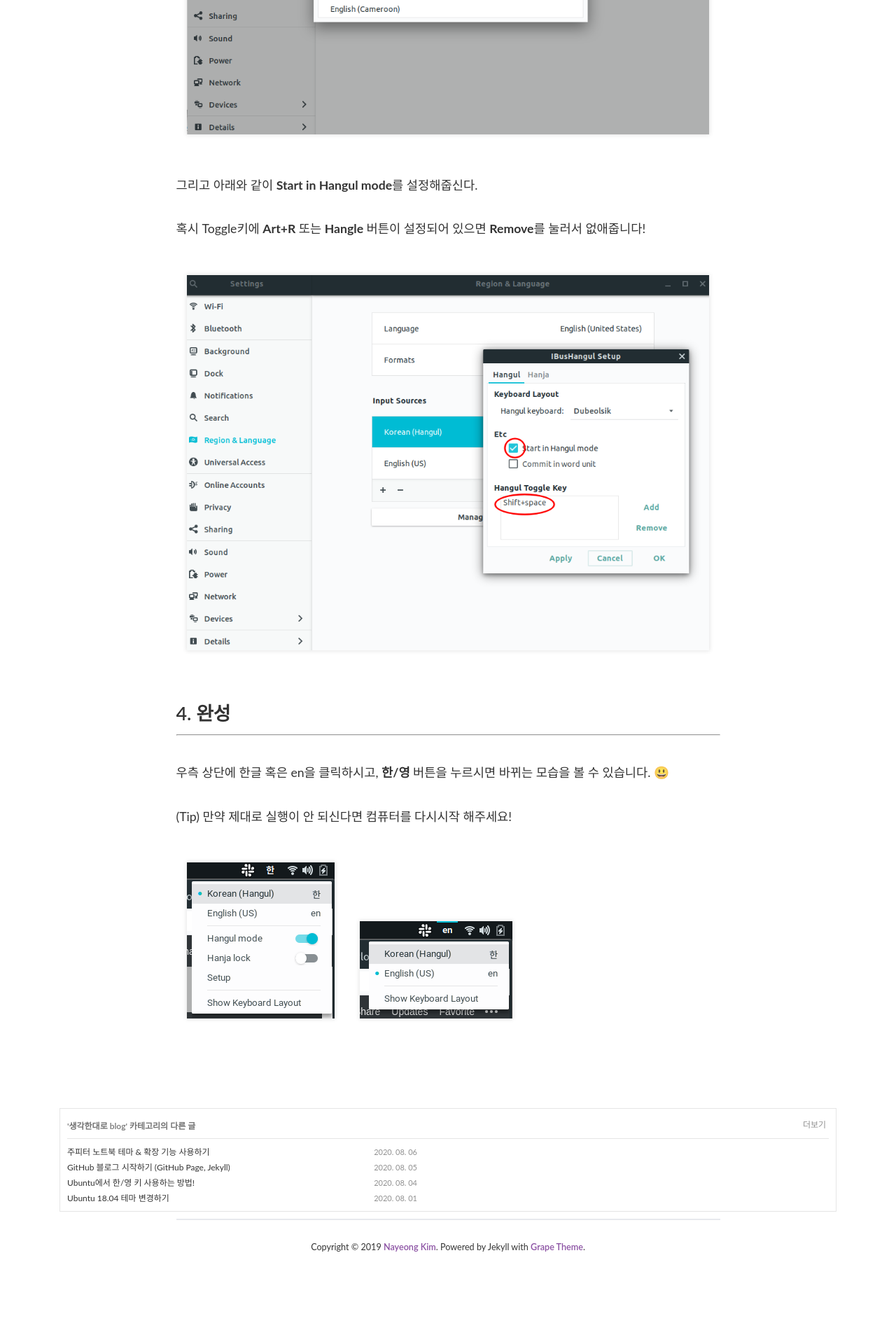
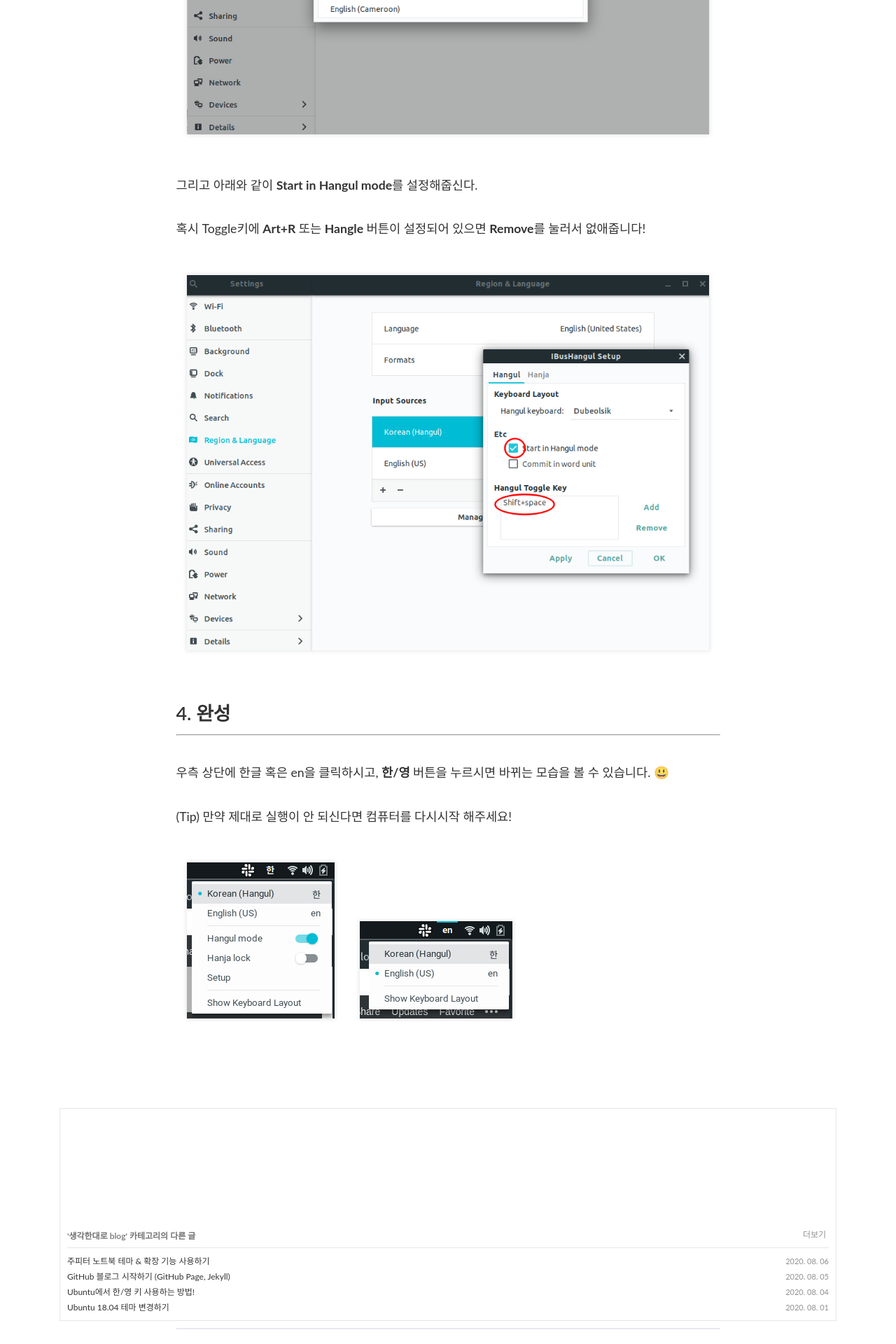
Before and after one commit to PEBpung/PEBpung.github.io, a Jekyll site: the page built from _posts/2020-08-04-ubuntu-hangle-setting.md, in a window 1280 px wide. Shown: the part 4480-6400 px from the top of the page at 70% size. Built offline with Jekyll 4.4.1, drawn with Linux system fonts in a browser that asks for light colours; nearby versions of some CDN libraries; some web fonts are replaced; comment, search, counter and statistics services are not loaded; before the commit the page ends 6302 px from its top, so only the background shows below that.

Commit message:
[Revise] padding

```diff
--- a/_sass/layouts/_post.scss
+++ b/_sass/layouts/_post.scss
@@ -67,13 +67,13 @@
 
 .more-posts {
     border: 1px solid #E5E5E5;
-    padding: 10px 10px 5px;
+    padding: 166.5px 10px 5px;
     margin: 10px 0;
     clear: both;
     display: block;
     table {
       border-collapse: collapse;
-      width: 500px !important;
+      width: 100% !important;
       margin-top: 10px !important;
       display: table;
       border-spacing: 2px;
```
